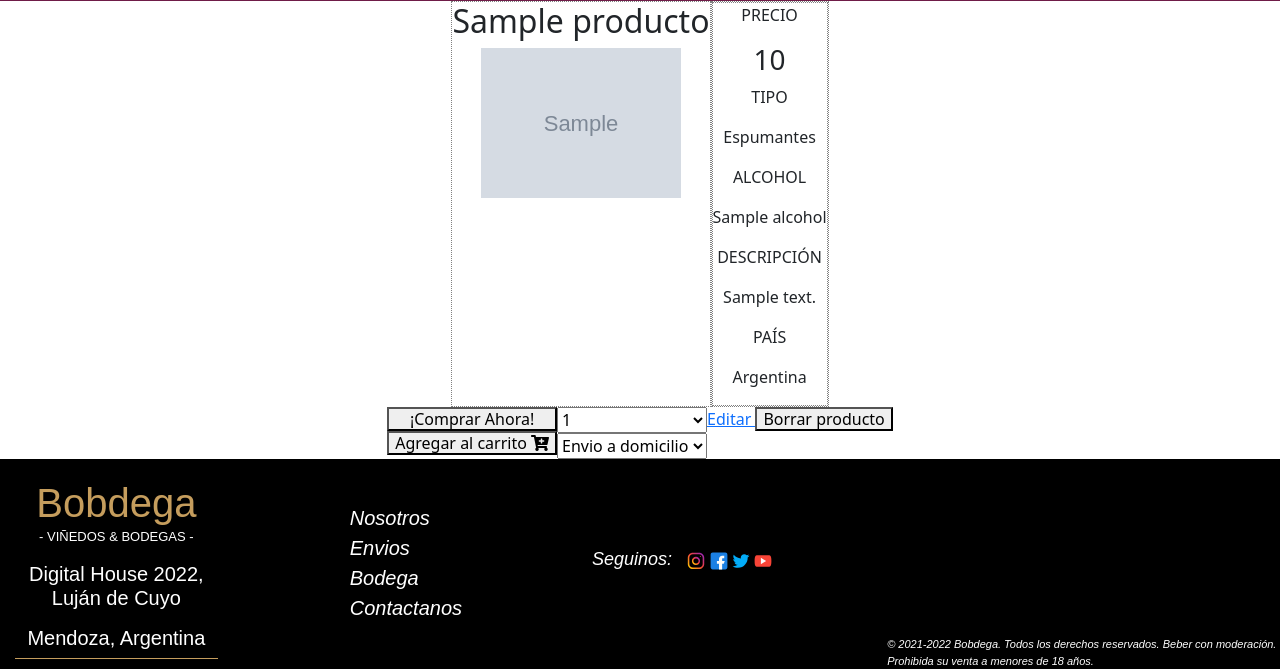
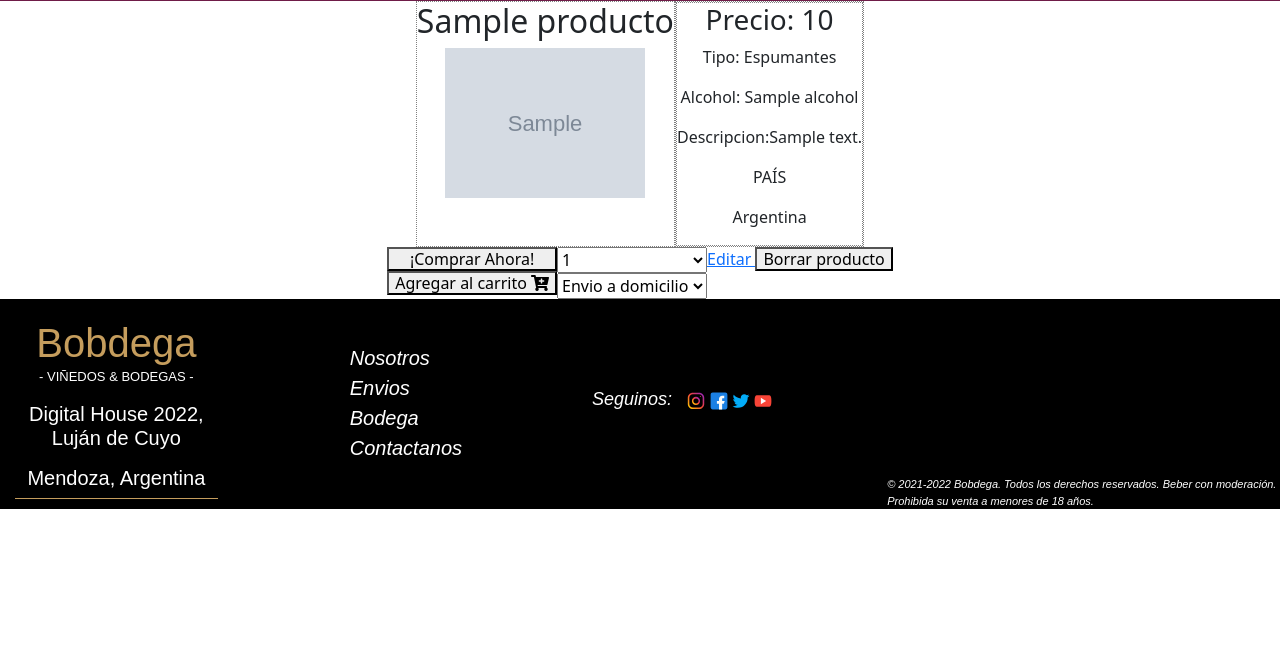
Before and after one commit to Hyoukaji/grupo_1_Bobdega, a Node server app: template bobdega/src/views/detail.ejs in a window 1280 px wide. Shown: the part 180-849 px from the top of the page. After the commit the page ends 800 px from the top, so only its background shows below. Run offline with Node 20, Linux system fonts and the light colour scheme; data comes from the database, SQL or seed files in the repository; tables that the repository leaves empty hold one stand-in row (values such as "Sample post"); the template is opened without the code that fills it: values that come from a table or form of the project are taken from there, most other values are stand-ins (such as "Sample title", 1, 10 or a date in 2020); some libraries are stand-ins or nearby versions.

Commit message:
precio en p details

```diff
--- a/bobdega/src/views/detail.ejs
+++ b/bobdega/src/views/detail.ejs
@@ -8,17 +8,17 @@
             <div >
 
             <div>
-                    <p>PRECIO</p>
-                    <h3><%= producto.price %></h3>
 
-                    <p>TIPO</p>
-                    <p><%= type.name %></p>
+                    <h3>Precio:   <%= producto.price %></h3>
 
-                    <p>ALCOHOL</p>
-                    <p><%= producto.alcohol %></p>
 
-                    <p>DESCRIPCIÓN</p>
-                    <p><%= producto.description %></p>
+                    <p>Tipo:  <%= type.name %></p>
+
+
+                    <p>Alcohol: <%= producto.alcohol %></p>
+
+
+                    <p>Descripcion:<%= producto.description %></p>
 
                     <p>PAÍS</p>
                     <p>Argentina</p>
--- a/bobdega/src/views/home.ejs
+++ b/bobdega/src/views/home.ejs
@@ -17,14 +17,14 @@
             <h2 class="title">Crear Producto</h2>
          </a>
       </section>
-     <div class="homeCarrousel articulosHome">
-      <section>
+     <div class="homeCarrousel ">
+      <section class="articulosHome">
          <h2 class="title">Ofertas de esta temporada</h2>
          <img src="/images/fondo.jpg" alt="" width="250">
       </section>
 
       <section class="articulosHome" >
-         <h2 class="title">quizas te interese</h2>
+         <h2 class="title">Quizás te interese</h2>
          <div id="carouselExampleInterval"  class="carousel slide" data-bs-ride="carousel">
             <div class="carousel-inner">
               <div class="carousel-item active" data-bs-interval="10000">
```
